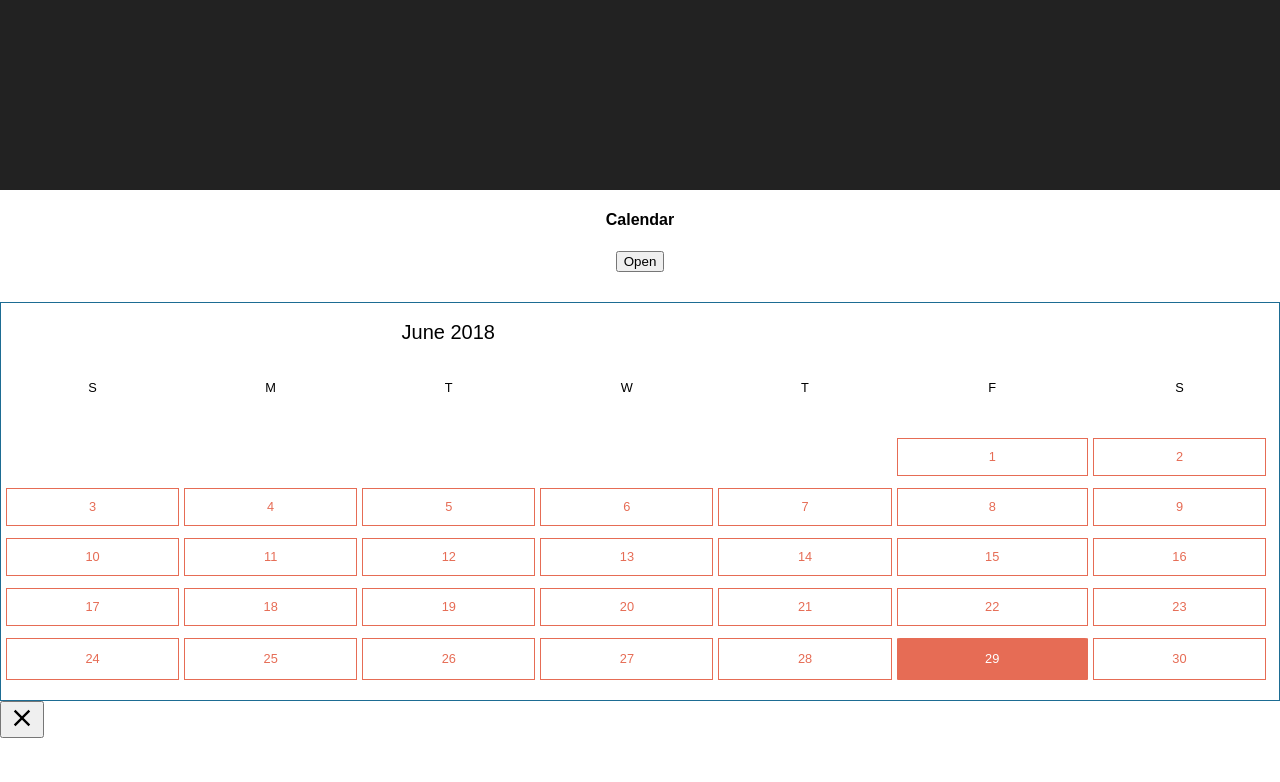
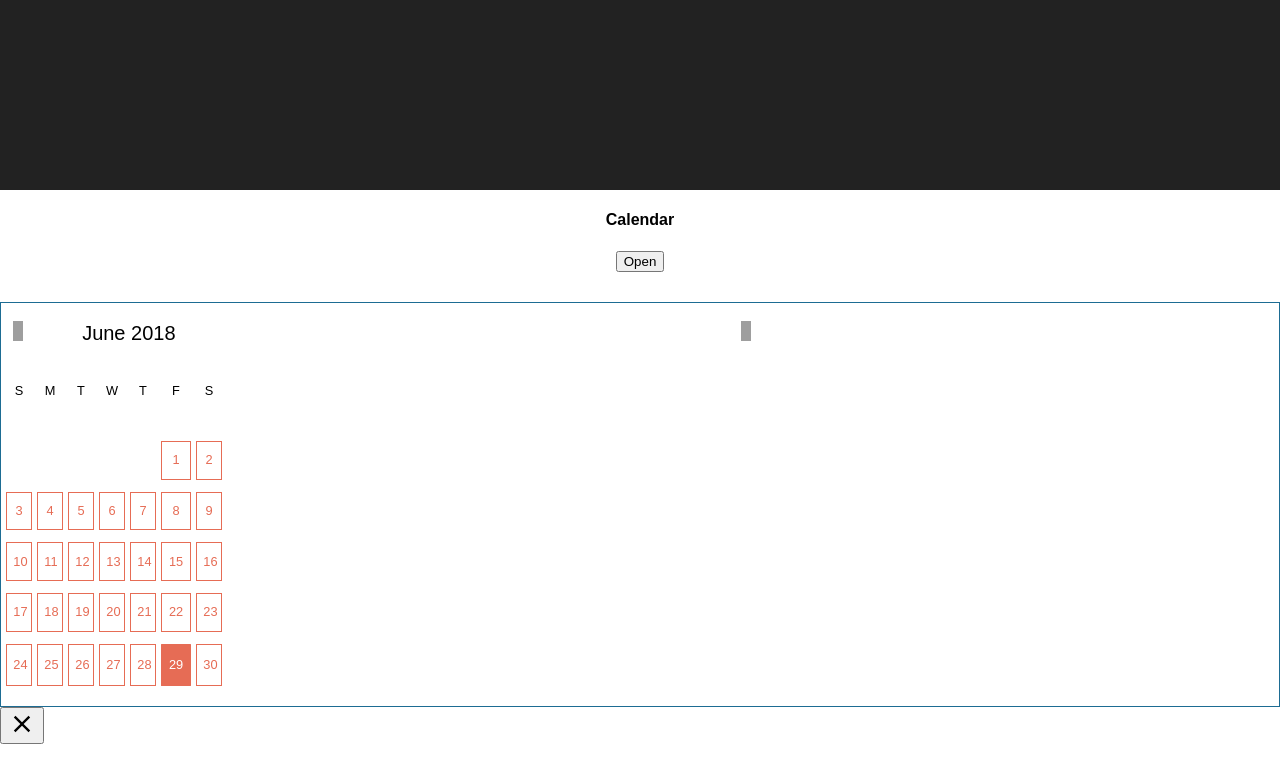
Before and after one commit to GiadaSimonetti/react-calendar, a React (Create React App) app: page / in a window 1280 px wide. Both pictures are taken after a click on the button "Open". Shown: the top 782 px of the page. Built offline with nearby package versions, Linux system fonts and the light colour scheme; grey boxes are pictures that could not be loaded.

Commit message:
Add arrow images

```diff
--- a/src/Components/Calendar/Calendar.css
+++ b/src/Components/Calendar/Calendar.css
@@ -8,13 +8,14 @@ tr {
 }
 
 td {
-  margin: 6px;
-  padding: 6px;
+  margin: 0.5%;
+  padding: 0.5%;
 }
 
 .calendar-container {
   margin-top: 30px;
   border: 1px solid rgb(29, 108, 147);
+  width: inherit;
 }
 
 .calendar {
@@ -72,7 +73,7 @@ td {
   color: white;
 }
 
-.month-popup {
+/* .month-popup {
     position: absolute;
     padding: 5px;
     background: white;
@@ -88,4 +89,14 @@ td {
     top: 0.6em;
     font-size: 0.6em;
     right:3px;
+} */
+
+.right-arrow {
+  width: 10px;
+  height: 20px;
 }
+
+.left-arrow {
+  width: 10px;
+  height: 20px;
+}
--- a/src/Components/Calendar/index.js
+++ b/src/Components/Calendar/index.js
@@ -1,6 +1,8 @@
 import React, { Component } from 'react';
 import moment from 'moment';
-import './calendar.css'
+import './calendar.css';
+import leftArrow from './left-arrow.png';
+import rightArrow from './right-arrow.png';
 
 export default class Calendar extends Component {
 
@@ -160,9 +162,15 @@ export default class Calendar extends Component {
         <table className="calendar">
           <thead>
             <tr className="calendar-header">
-              <td colSpan="5">
+              <td colSpan="1" className="prev-month">
+              <img src={leftArrow} className="left-arrow" alt="left-arrow" />
+              </td>
+              <td colSpan="7">
                 <span className="label-month">{this.month()} </span>
                 <span className="label-year"> {this.year()}</span>
+              </td>
+              <td colSpan="1" className="next-month">
+                <img src={rightArrow} className="right-arrow" alt="right-arrow" />
               </td>
             </tr>
           </thead>
```
